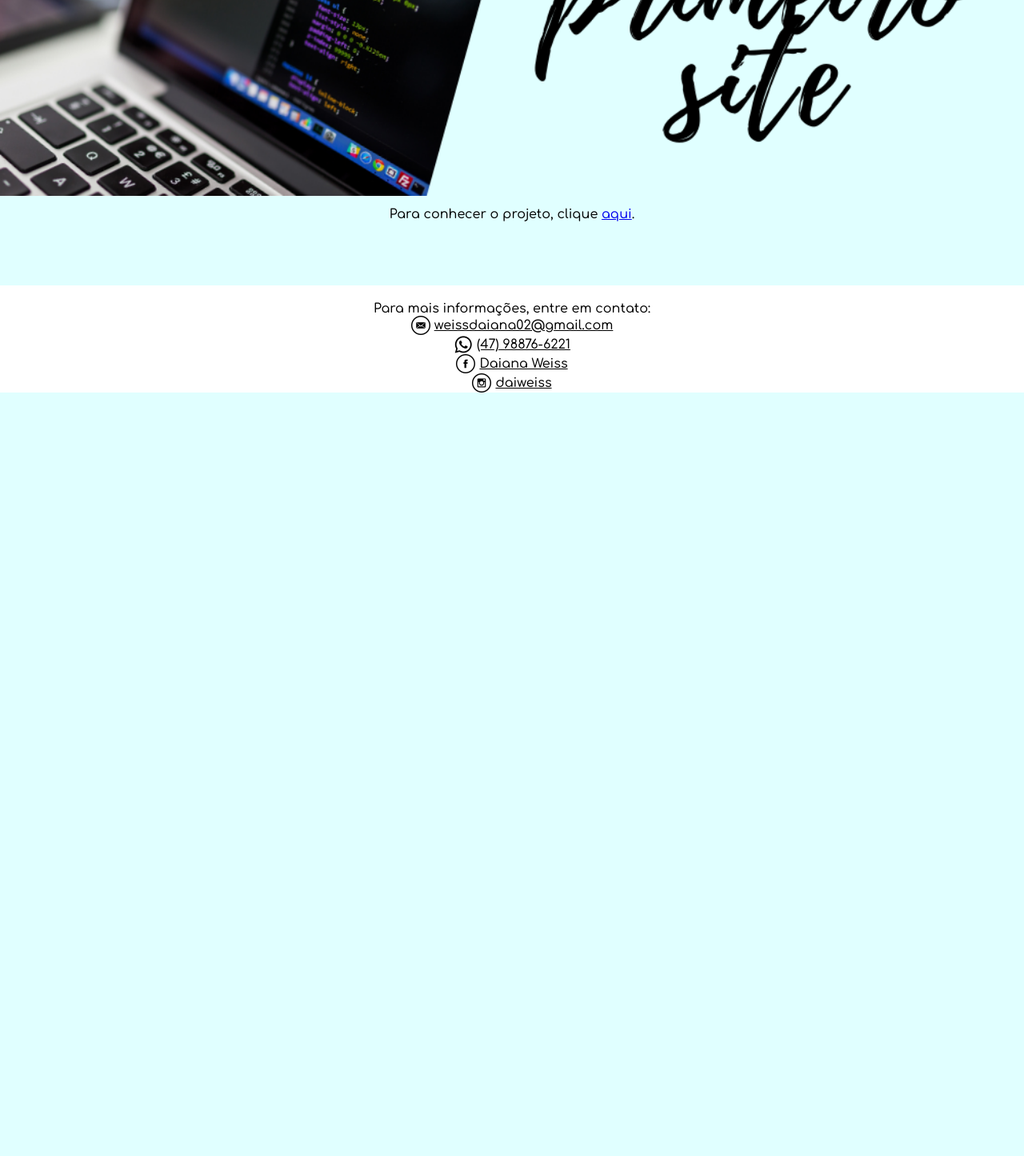
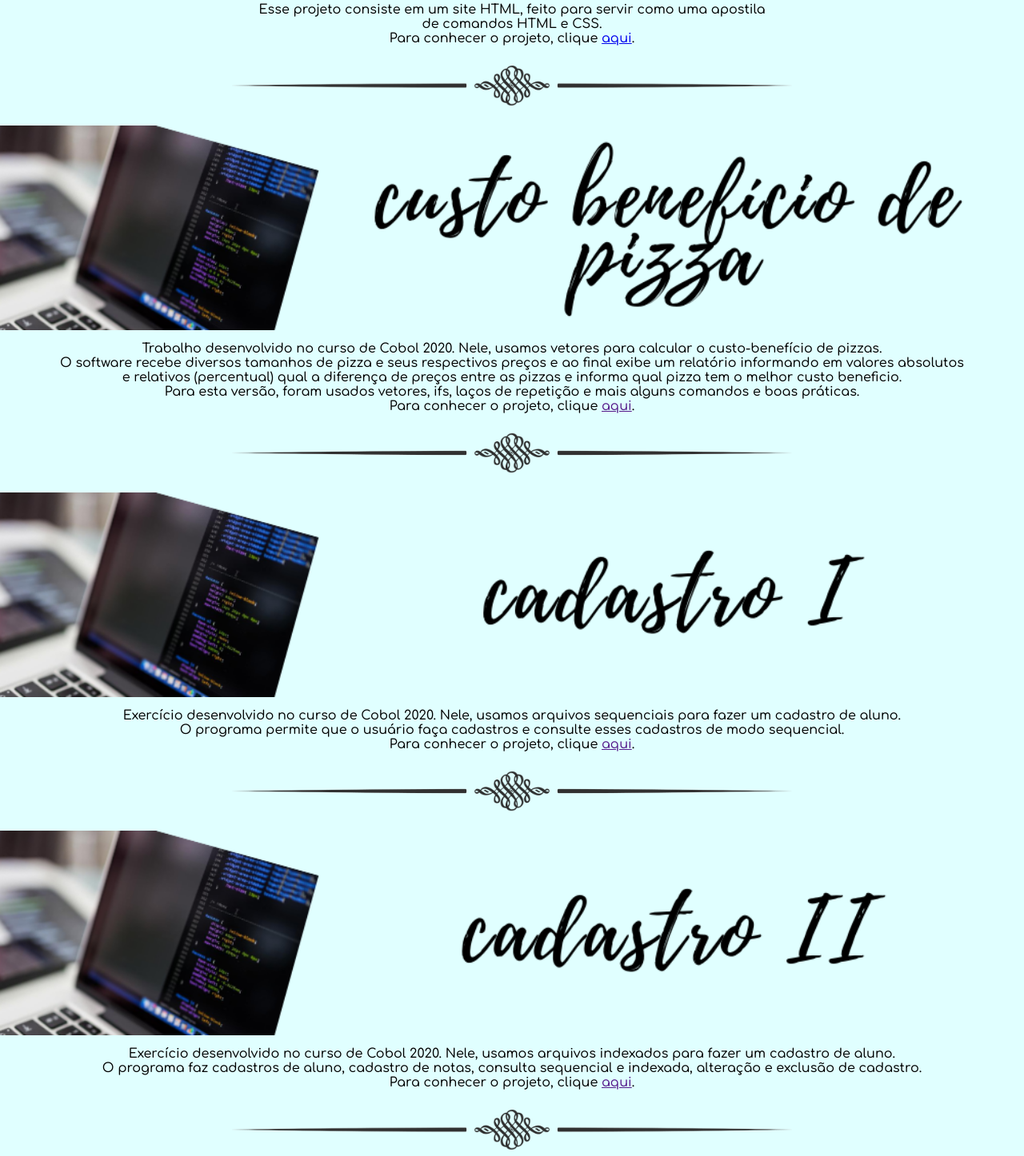
Before and after one commit to daiana-weiss/sitePessoal, a plain HTML site: page index.html in a window 1280 px wide. Shown: the part 1025-2471 px from the top of the page at 80% size. Before the commit the page ends 1516 px from the top, so only its background shows below. Drawn offline with Linux system fonts and the light colour scheme.

Commit message:
Versão 2
Esta versão contém informações nas sessões carreira e portfólio. Foram adicionados ao portfólio os projetos desenvolvidos em Cobol.

```diff
--- a/CSS/estilos.css
+++ b/CSS/estilos.css
@@ -90,6 +90,17 @@ h2{
     width: 100%;
     margin-bottom: 10px;
 }
+.projeto {
+    margin-top: 20px;
+    margin-bottom: 20px;
+}
+
+.divisor{
+    margin: 0px auto;
+    width: 700px;
+    display:flex;
+    justify-self: center;
+}
 
 #rodape{
     margin-top: 80px;
--- a/index.html
+++ b/index.html
@@ -4,6 +4,7 @@
 <head>
     <meta charset="UTF-8">
     <link rel="stylesheet" href="CSS/estilos.css">
+    <link rel="shortcut icon" href="img/favicon.ico" />
     <link href="https://fonts.googleapis.com/css2?family=Comfortaa:wght@500&display=swap" rel="stylesheet">
     <title>Portfólio Daiana Weiss</title>
 </head>
@@ -35,21 +36,123 @@
                 </p>
             </div>
         </div>
+
         <!------------------------------------------>
 
         <div id="portfolio">
+            <div class="projeto">
                 <h2 id="portfolioT">Portfólio</h2>
                 <p class="portfolioP">Durante o Curso de Cobol Web 2020, farei alguns projetos.</p>
                 <p class="portfolioP">Portanto, aqui ficarão os links para os mesmos:</p>
                 <br>
+                <!-- Projeto Primeiro Site -->
                 <a href="https://daiana-weiss.github.io/primeirosite/" target="_blank">
-                <img src="img/layout1.png" alt="Meu Primeiro Site" title="Meu Primeiro Site" class="layout"></a>
-            <p class="portfolioP">Para conhecer o projeto, clique <a href="https://daiana-weiss.github.io/primeirosite/"
-                    target="_blank">aqui</a>.
+                    <img src="img/primeiro-site.png" alt="Meu Primeiro Site" title="Meu Primeiro Site" class="layout">
+                </a>
+                <p class="portfolioP">Esse projeto consiste em um site HTML, feito para servir como uma apostila</p>
+                <p class="portfolioP">de comandos HTML e CSS.</p>
+                <p class="portfolioP">Para conhecer o projeto, clique <a
+                        href="https://daiana-weiss.github.io/primeirosite/" target="_blank">aqui</a>.
                 </p>
             </div>
+
+            <img class="divisor" src="img/separador.png" alt="Divisor">
+
+            <!-- Projeto Custo Benefício de Pizza -->
+            <div class="projeto">
+                <a href="" target="_blank">
+                    <img src="img/cb-pizza.png" alt="Projeto Custo-Benefício de Pizza"
+                        title="Projeto Custo Benefício de Pizza" class="layout">
+                </a>
+                <p class="portfolioP">Trabalho desenvolvido no curso de Cobol 2020. Nele, usamos vetores para calcular o
+                    custo-benefício de pizzas.
+                </p>
+                <p class="portfolioP">O software recebe diversos tamanhos de pizza e seus respectivos preços e ao final
+                    exibe um relatório informando em valores absolutos
+                </p>
+                <p class="portfolioP"> e relativos (percentual) qual a diferença de preços entre as pizzas e informa
+                    qual
+                    pizza tem o melhor custo beneficio.
+                </p>
+                <p class="portfolioP">Para esta versão, foram usados vetores, ifs, laços de repetição e mais alguns
+                    comandos
+                    e boas práticas.
+                </p>
+                <p class="portfolioP">Para conhecer o projeto, clique <a href="" target="_blank">aqui</a>.</p>
+            </div>
+
+            <img class="divisor" src="img/separador.png" alt="Divisor">
+
+            <!-- Projeto Cadastro de Aluno I (Sequencial) -->
+            <div class="projeto">
+                <a href="" target="_blank">
+                    <img src="img/cadastro1.png" alt="Projeto Cadastro de Aluno I (Sequencial)"
+                        title="Projeto Cadastro de Aluno I (Sequencial)" class="layout">
+                </a>
+                <p class="portfolioP">Exercício desenvolvido no curso de Cobol 2020. Nele, usamos arquivos sequenciais
+                    para fazer um cadastro de aluno.
+                </p>
+                <p class="portfolioP">O programa permite que o usuário faça cadastros e consulte esses cadastros de modo
+                    sequencial.
+                </p>
+                <p class="portfolioP">Para conhecer o projeto, clique <a href="" target="_blank">aqui</a>.</p>
+            </div>
+
+            <img class="divisor" src="img/separador.png" alt="Divisor">
+
+            <!-- Projeto Cadastro de Aluno II (Indexado) -->
+            <div class="projeto">
+                <a href="" target="_blank">
+                    <img src="img/cadastro2.png" alt="Projeto Cadastro de Aluno II (Indexado)"
+                        title="Projeto Cadastro de Aluno II (Indexado)" class="layout">
+                </a>
+                <p class="portfolioP">Exercício desenvolvido no curso de Cobol 2020. Nele, usamos arquivos indexados
+                    para fazer um cadastro de aluno.
+                </p>
+                <p class="portfolioP">O programa faz cadastros de aluno, cadastro de notas, consulta sequencial e
+                    indexada, alteração e exclusão de cadastro.
+                </p>
+
+                <p class="portfolioP">Para conhecer o projeto, clique <a href="" target="_blank">aqui</a>.</p>
+            </div>
+
+            <img class="divisor" src="img/separador.png" alt="Divisor">
+
+            <!-- Projeto Jogo de Estados -->
+            <div class="projeto">
+                <a href="" target="_blank">
+                    <img src="img/jogo-estados.png" alt="Projeto Jogo de Estados" title="Projeto Jogo de Estados"
+                        class="layout">
+                </a>
+                <p class="portfolioP">Exercício desenvolvido em sala, consiste em um jogo
+                    de estados e capitais. <br> O programa é feito com telas e arquivo sequencial. O programa sorteia um número,
+                    que irá puxar um estado de dentro do arquivo. <br> São permitidos 4 jogadores. Os jogadores deverão
+                    acertar a capital do estado sorteado; <br> conforme os jogadores acertam, vão somando pontos.
+                    Ao final do jogo, é emitido um placar final em ordem decrescente.
+                </p>
+
+                <p class="portfolioP">Para conhecer o projeto, clique <a href="" target="_blank">aqui</a>.</p>
+            </div>
+
+            <img class="divisor" src="img/separador.png" alt="Divisor">
+
+             <!-- Projeto Loteria -->
+             <div class="projeto">
+                <a href="" target="_blank">
+                    <img src="img/loteria.png" alt="Projeto Loteria" title="Projeto Loteria"
+                        class="layout">
+                </a>
+                <p class="portfolioP"> Um programa feito para mostrar probabilidades de acertar na loteria.
+                    O usuário insere os números da aposta, <br> e o programa roda até que o sorteio acerte os números.
+                </p>
+
+                <p class="portfolioP">Para conhecer o projeto, clique <a href="" target="_blank">aqui</a>.</p>
+            </div>
+        </div>
     </main>
+
     <!------------------------------------------------------>
+
     <footer id="rodape">
         <p class="portifolioP">Para mais informações, entre em contato:</p>
         <a href="mailto:weissdaiana02@gmail.com?subject=Contato" class="contato">
```
Also changed, not shown: img/cadastro1.png (added), img/cadastro2.png (added), img/cb-pizza.png (added), img/divisor.png (added), img/favicon.ico (added), img/jogo-estados.png (added), img/loteria.png (added), img/primeiro-site.png (added), img/separador.png (added). Lines whose indentation alone changed are shown as unchanged.
